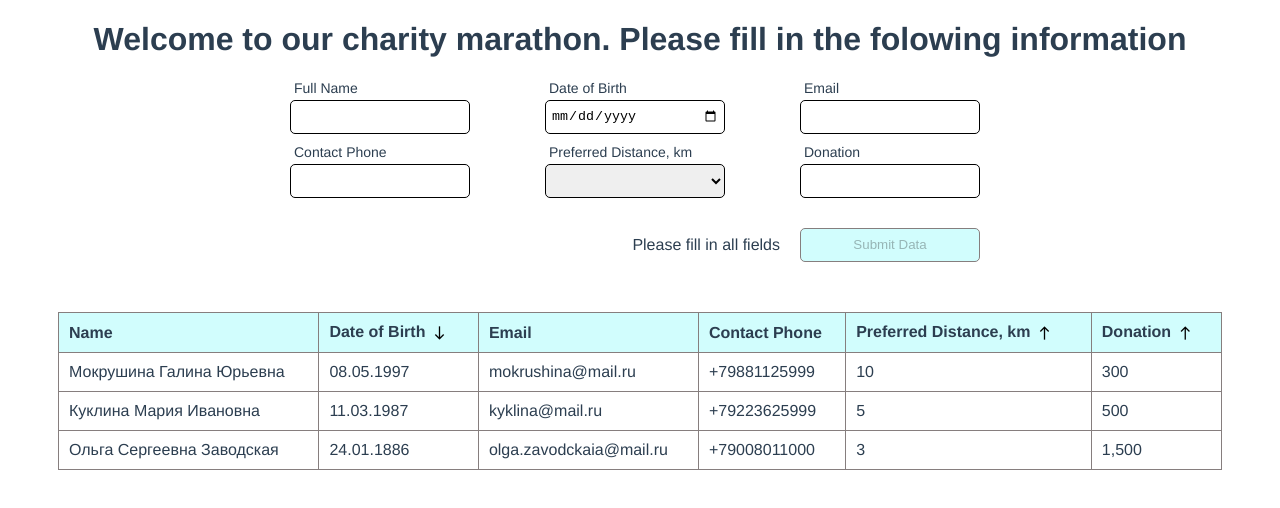
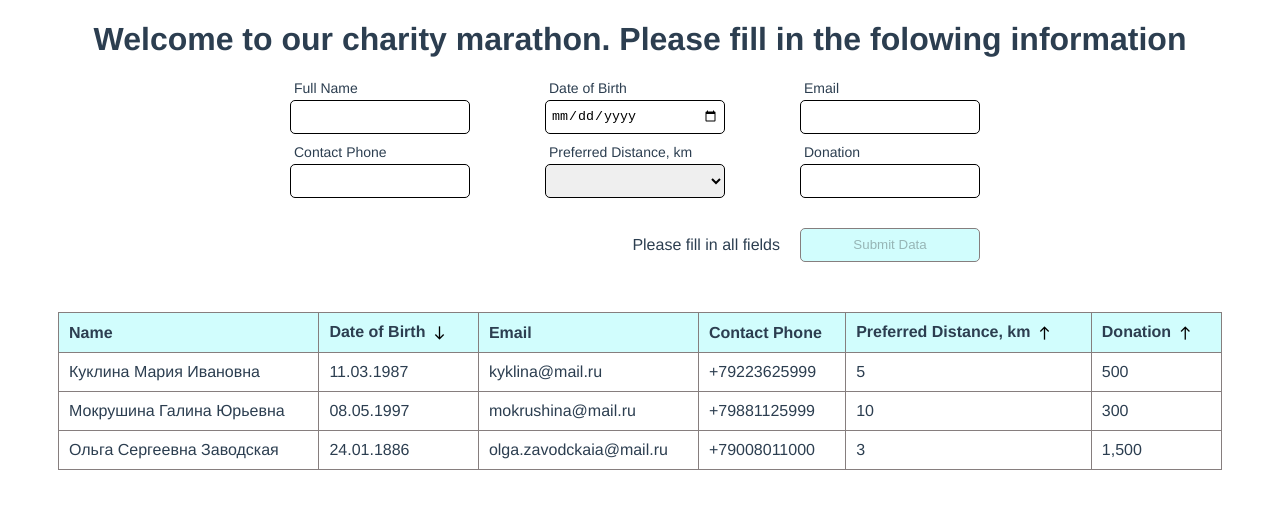
Before and after one commit to alex-y-kuznetsov/marathon, a Vue app in the folder marathon/: page /#/ in a window 1280 px wide. Shown: the top 508 px of the page. Built offline with nearby package versions, Linux system fonts and the light colour scheme.

Commit message:
sorting 2

```diff
--- a/marathon/src/components/Form.vue
+++ b/marathon/src/components/Form.vue
@@ -72,7 +72,6 @@ export default {
       return re.test(email)
     },
     acceptData () {
-      this.formValues.birth = this.formValues.birth.slice(8, 10) + '.' + this.formValues.birth.slice(5, 7) + '.' + this.formValues.birth.slice(0, 4)
       this.$store.commit('addUser', this.formValues)
       this.formValues = {
         birth: null,
--- a/marathon/src/components/UserTable.vue
+++ b/marathon/src/components/UserTable.vue
@@ -6,9 +6,9 @@
             <th>Name</th>
             <th>
               <span>Date of Birth</span>
-              <button class="table_sorting" v-on:click.prevent="sortTable('birth', false)">
-                <span class="material-icons" v-if="sorting.birth.direction === 'descending'">north</span>
-                <span class="material-icons" v-else-if="sorting.birth.direction === 'ascending'">south</span>
+              <button class="table_sorting" v-on:click.prevent="sortTable('dateForSorting', false)">
+                <span class="material-icons" v-if="sorting.dateForSorting.direction === 'descending'">north</span>
+                <span class="material-icons" v-else-if="sorting.dateForSorting.direction === 'ascending'">south</span>
               </button>
             </th>
             <th>Email</th>
@@ -32,7 +32,7 @@
         <tbody>
           <tr class="table_body_row" v-bind:class="{ new: user.new }" v-for="user in totalUsers" v-bind:key="user.id">
             <td>{{ user.username }}</td>
-            <td>{{ user.birth }}</td>
+            <td>{{ getDisplayDate(user.birth) }}</td>
             <td>{{ user.email }}</td>
             <td>{{ user.phone }}</td>
             <td>{{ user.distance }}</td>
@@ -53,7 +53,7 @@ export default {
     return {
       totalUsers: [],
       sorting: {
-        birth: {
+        dateForSorting: {
           direction: 'descending'
         },
         distance: {
@@ -66,6 +66,9 @@ export default {
     }
   },
   methods: {
+    getDisplayDate (field) {
+      return field.slice(8, 10) + '.' + field.slice(5, 7) + '.' + field.slice(0, 4)
+    },
     sortTable (column, isDefault) {
       if (!isDefault) {
         if (this.sorting[column].direction === 'descending') {
@@ -117,9 +120,12 @@ export default {
   },
   created () {
     this.totalUsers = this.$store.state.addedUsers
-    this.sortTable('birth', true)
+    this.sortTable('dateForSorting', true)
     this.totalUsers.filter(user => user.new).forEach(function (userNew) {
       userNew.new = false
+    })
+    this.totalUsers.forEach(function (user) {
+      user.dateForSorting = new Date(user.birth)
     })
   }
 }
--- a/marathon/src/data/users.json
+++ b/marathon/src/data/users.json
@@ -2,7 +2,7 @@
 	"users": [
 		{
 			"id": 1,
-			"birth": "11.03.1987",
+			"birth": "1987-03-11",
 			"username": "Куклина Мария Ивановна",
 			"email": "kyklina@mail.ru",
 			"phone": "+79223625999",
@@ -11,7 +11,7 @@
 		},
 		{
 			"id": 2,
-			"birth": "08.05.1997",
+			"birth": "1997-05-08",
 			"username": "Мокрушина Галина Юрьевна",
 			"email": "mokrushina@mail.ru",
 			"phone": "+79881125999",
@@ -20,7 +20,7 @@
 		},
 		{
 			"id": 3,
-			"birth": "24.01.1886",
+			"birth": "1886-01-24",
 			"username": "Ольга Сергеевна Заводская",
 			"email": "olga.zavodckaia@mail.ru",
 			"phone": "+79008011000",
--- a/marathon/src/store/index.js
+++ b/marathon/src/store/index.js
@@ -13,6 +13,7 @@ export default new Vuex.Store({
     addUser (state, addedUser) {
       state.addedUsers.unshift(addedUser)
       addedUser.new = true
+      addedUser.dateForSorting = new Date(addedUser.birth)
     }
   },
   actions: {
```
